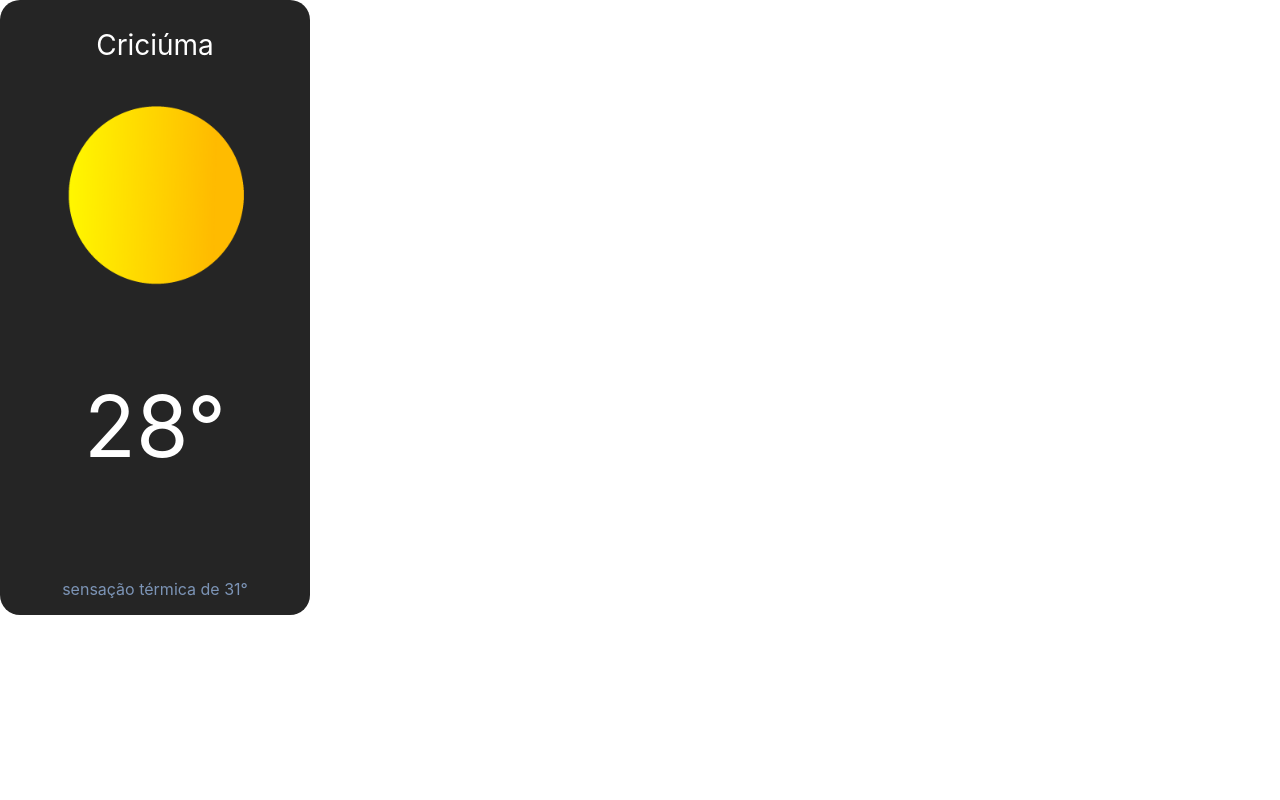
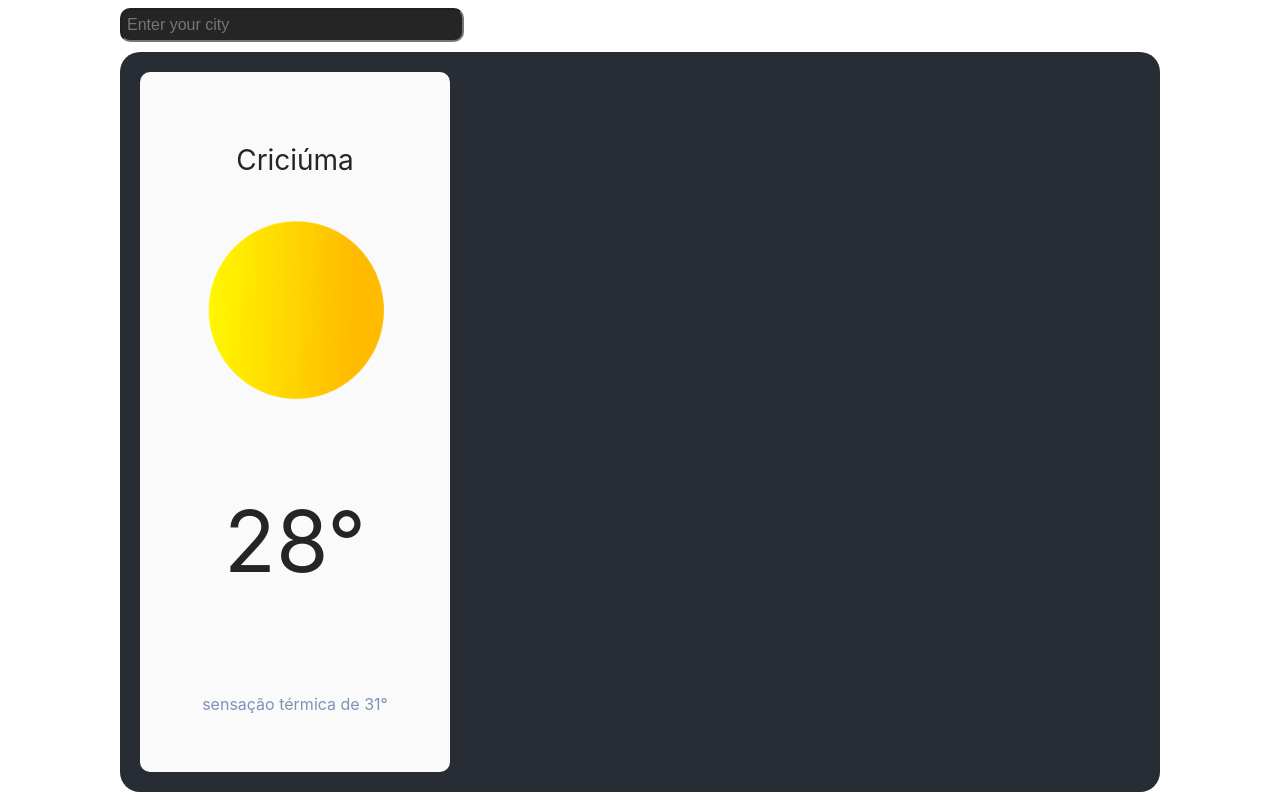
Before and after one commit to joaobenedetmachado/WeatherInfos, a React (Create React App) app: page / in a window 1280 px wide. Built offline with nearby package versions, Linux system fonts and the light colour scheme.

Commit message:
base pronta

```diff
--- a/src/App.css
+++ b/src/App.css
@@ -1,5 +1,26 @@
 .App {
-  text-align: center;
+  display: flex;
+  justify-content: center;
+  align-items: center;
+  width: 100vw;
+  height: 100vh;
+  color: #fafafa;
+  flex-direction: column;
+
+}
+
+.inputArea {
+  width: 1040px;
+}
+
+.MainMenu {
+  height: 700px;
+  width: 1000px;
+  background-color: #282c34;
+  display: flex;
+  border-radius: 20px;
+  align-items: center;
+  padding: 20px;
 }
 
 .App-logo {
--- a/src/App.js
+++ b/src/App.js
@@ -1,9 +1,32 @@
 import './App.css';
-import WeatherInfos from './Components/weatherinfos/weatherinfos.js';
+import React, { useState } from 'react';
+import WeatherInfos from './Components/weatherinfos/weatherinfos';
+import InputSearch from './Components/inputSearch/inputSearch'; // Corrigido o import
 
 function App() {
+  const [text, setText] = useState('');
+
+  const handleChange = (event) => {
+    setText(event.target.value);
+  };
+
+  const handleKeyPress = (event) => {
+    if (event.key === 'Enter') {
+      // Faça algo quando a tecla Enter for pressionada
+    }
+  };
+
   return (
     <div className="App">
+      <div className="inputArea" >
+        <InputSearch
+          placeholder="Enter your city"
+          value={text}
+          onChange={handleChange}
+          onKeyPress={handleKeyPress}
+        />
+      </div>
+      <div className='MainMenu'>
         <WeatherInfos
           value="Criciúma"
           weatherImage={require('./midia/sol.png')}
@@ -11,6 +34,7 @@ function App() {
           sense={'sensação térmica de ' + '31' + '°'}
         />
       </div>
+    </div>
   );
 }
 
--- /dev/null
+++ b/src/Components/inputSearch/inputSearch.js
@@ -0,0 +1,28 @@
+import React, { useState } from 'react';
+
+const inputStyle = {
+  width: '330px',
+  height: '20px',
+  backgroundColor: '#252525',
+  padding: '5px',
+  fontSize: '16px',
+  marginBottom: '10px',
+  color: 'white', // Adicionado para tornar o texto visível
+  borderRadius: '10px',
+};
+
+const InputSearch = ({ placeholder, value, onChange, handleKeyPress }) => (
+  <div>
+    <input
+      type="text"
+      placeholder={placeholder}
+      value={value}
+      onChange={onChange}
+      onKeyPress={handleKeyPress}
+      style={inputStyle}
+      required
+    />
+  </div>
+);
+
+export default InputSearch;
--- a/src/Components/weatherinfos/weatherinfos.js
+++ b/src/Components/weatherinfos/weatherinfos.js
@@ -5,9 +5,9 @@ const WeatherInfos = (props) => {
     <div
       style={{
         width: '310px',
-        height: 'auto',
-        backgroundColor: '#252525',
-        borderRadius: '20px',
+        height: '700px',
+        backgroundColor: '#fafafa',
+        borderRadius: '10px',
         display: 'flex',
         justifyContent: 'center',
         alignItems: 'center',
@@ -16,7 +16,7 @@ const WeatherInfos = (props) => {
     >
         <p
          style={{
-            color: '#ffffff',
+            color: '#252525',
             fontSize: '28px',
          }}
         >
@@ -29,7 +29,7 @@ const WeatherInfos = (props) => {
         src={props.weatherImage} alt="Weather" />
         <p
          style={{
-            color: '#ffffff',
+            color: '#252525',
             fontSize: '85px',
          }}
         >
```
Lines whose indentation alone changed are shown as unchanged.
